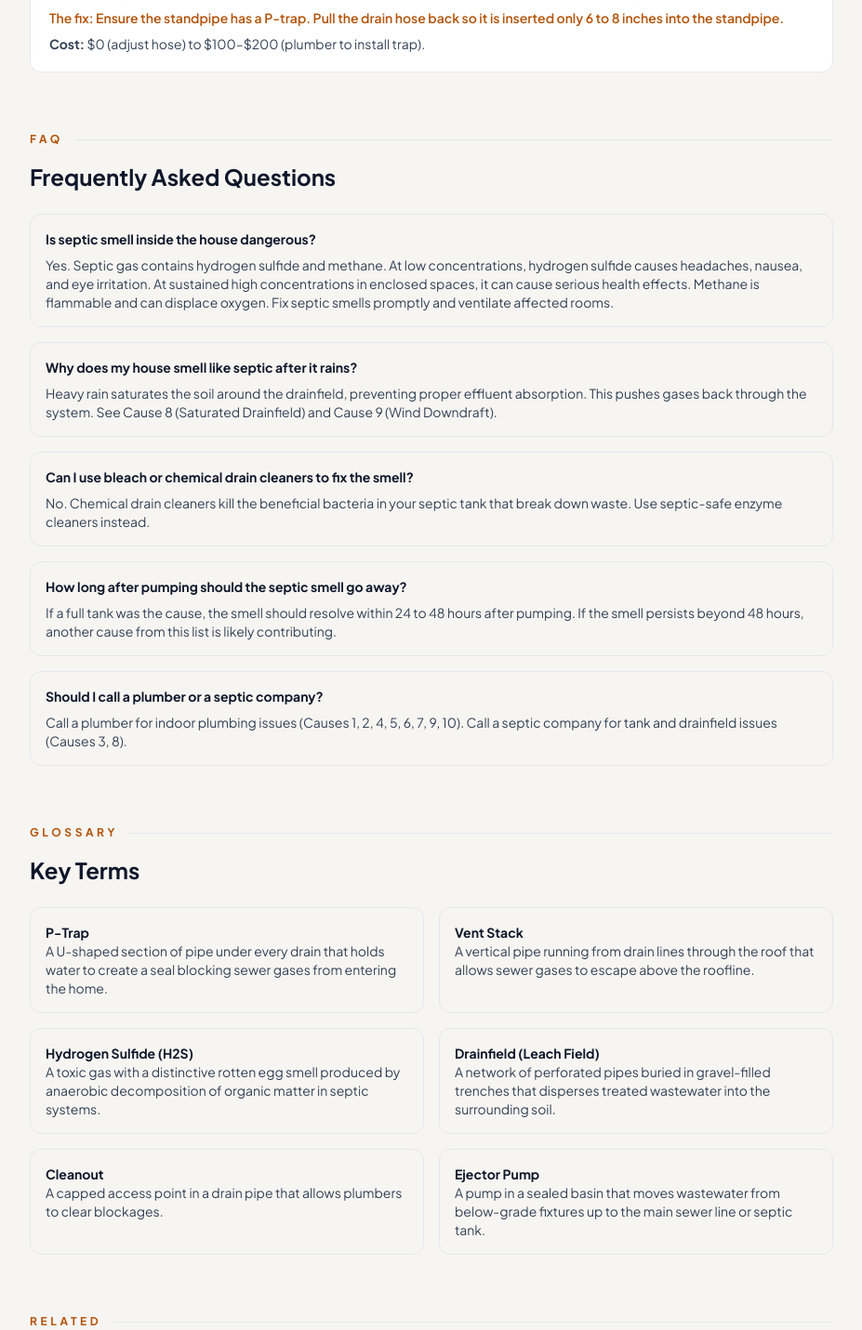
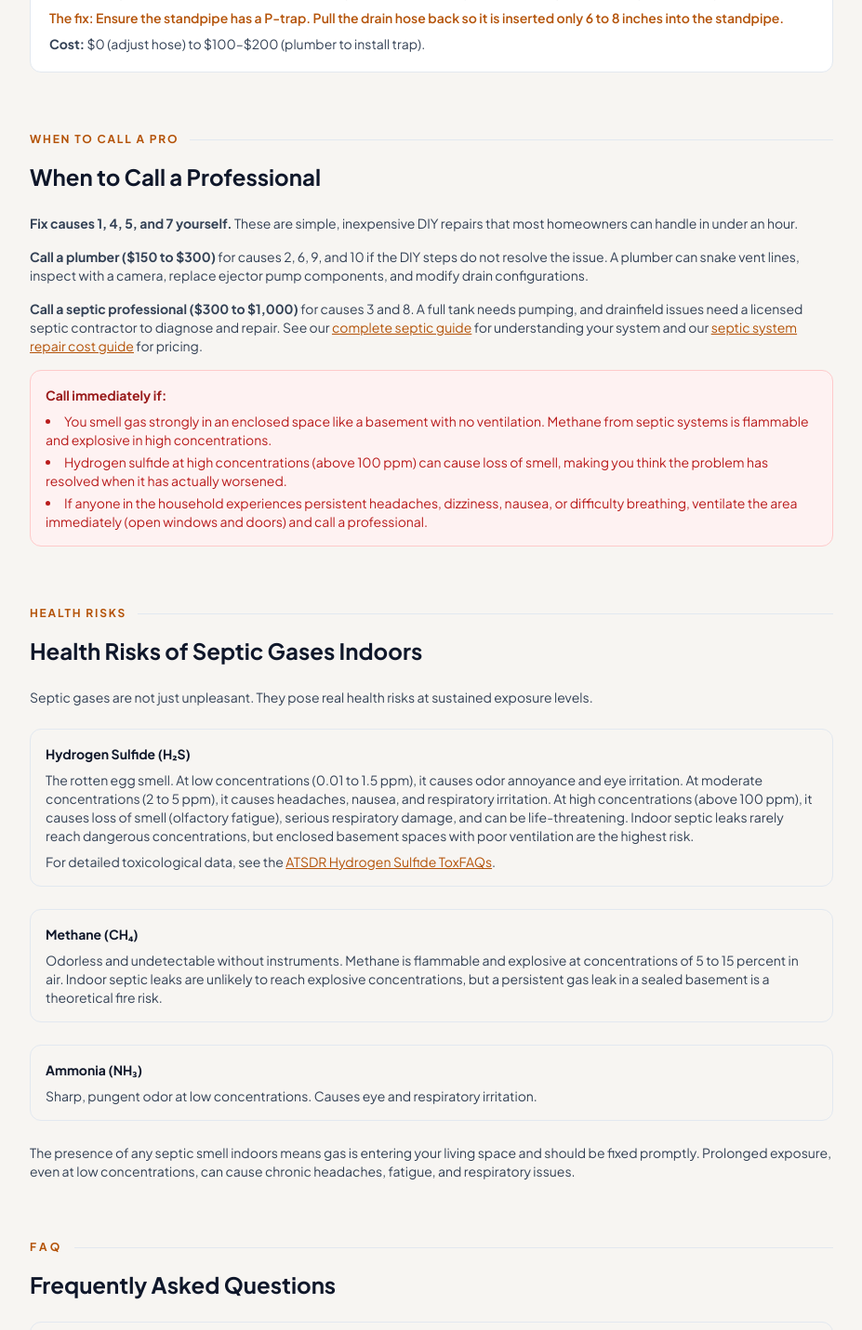
Before and after one commit to thebasementguide2026/theseptic.guide-, a Next.js app: page /problems/septic-smell-inside-house in a window 1280 px wide. Shown: the part 4006-5437 px from the top of the page at 93% size, without its empty margins (176-1103 px from the left). Built offline with nearby package versions, Linux system fonts and the light colour scheme.

Commit message:
Add When to Call a Professional and Health Risks sections

```diff
--- a/app/problems/septic-smell-inside-house/page.tsx
+++ b/app/problems/septic-smell-inside-house/page.tsx
@@ -292,6 +292,54 @@ export default function SepticSmellInsideHouse() {
           </div>
         </div>
 
+                    {/* When to Call a Professional */}
+            <div className='mb-16'>
+              <div className='flex items-center space-x-3 mb-4'>
+                <span className='text-amber-700 font-bold tracking-[0.15em] text-xs uppercase'>When to Call a Pro</span>
+                <div className='flex-1 h-px bg-slate-200'></div>
+              </div>
+              <h2 className='text-2xl font-bold text-slate-900 mb-6'>When to Call a Professional</h2>
+              <div className='space-y-4'>
+                <p className='text-slate-700 text-sm'><strong>Fix causes 1, 4, 5, and 7 yourself.</strong> These are simple, inexpensive DIY repairs that most homeowners can handle in under an hour.</p>
+                <p className='text-slate-700 text-sm'><strong>Call a plumber ($150 to $300)</strong> for causes 2, 6, 9, and 10 if the DIY steps do not resolve the issue. A plumber can snake vent lines, inspect with a camera, replace ejector pump components, and modify drain configurations.</p>
+                <p className='text-slate-700 text-sm'><strong>Call a septic professional ($300 to $1,000)</strong> for causes 3 and 8. A full tank needs pumping, and drainfield issues need a licensed septic contractor to diagnose and repair. See our <Link href='/articles/complete-septic-guide' className='text-amber-700 underline hover:text-amber-800'>complete septic guide</Link> for understanding your system and our <Link href='/cost-guides/septic-system-repair-cost' className='text-amber-700 underline hover:text-amber-800'>septic system repair cost guide</Link> for pricing.</p>
+                <div className='bg-red-50 border border-red-200 rounded-lg p-4 mt-4'>
+                  <p className='text-red-800 text-sm font-bold mb-2'>Call immediately if:</p>
+                  <ul className='list-disc list-inside space-y-1 text-red-700 text-sm'>
+                    <li>You smell gas strongly in an enclosed space like a basement with no ventilation. Methane from septic systems is flammable and explosive in high concentrations.</li>
+                    <li>Hydrogen sulfide at high concentrations (above 100 ppm) can cause loss of smell, making you think the problem has resolved when it has actually worsened.</li>
+                    <li>If anyone in the household experiences persistent headaches, dizziness, nausea, or difficulty breathing, ventilate the area immediately (open windows and doors) and call a professional.</li>
+                  </ul>
+                </div>
+              </div>
+            </div>
+
+                        {/* Health Risks Section */}
+            <div className='mb-16'>
+              <div className='flex items-center space-x-3 mb-4'>
+                <span className='text-amber-700 font-bold tracking-[0.15em] text-xs uppercase'>Health Risks</span>
+                <div className='flex-1 h-px bg-slate-200'></div>
+              </div>
+              <h2 className='text-2xl font-bold text-slate-900 mb-6'>Health Risks of Septic Gases Indoors</h2>
+              <p className='text-slate-700 text-sm mb-6'>Septic gases are not just unpleasant. They pose real health risks at sustained exposure levels.</p>
+              <div className='space-y-6'>
+                <div className='border border-slate-200 rounded-lg p-4'>
+                  <h3 className='font-bold text-slate-900 text-sm mb-2'>Hydrogen Sulfide (H&#8322;S)</h3>
+                  <p className='text-slate-700 text-sm'>The rotten egg smell. At low concentrations (0.01 to 1.5 ppm), it causes odor annoyance and eye irritation. At moderate concentrations (2 to 5 ppm), it causes headaches, nausea, and respiratory irritation. At high concentrations (above 100 ppm), it causes loss of smell (olfactory fatigue), serious respiratory damage, and can be life-threatening. Indoor septic leaks rarely reach dangerous concentrations, but enclosed basement spaces with poor ventilation are the highest risk.</p>
+                  <p className='text-slate-700 text-sm mt-2'>For detailed toxicological data, see the <a href='https://wwwn.cdc.gov/TSP/ToxFAQs/ToxFAQsDetails.aspx?faqid=388&toxid=67' target='_blank' rel='noopener noreferrer' className='text-amber-700 underline hover:text-amber-800'>ATSDR Hydrogen Sulfide ToxFAQs</a>.</p>
+                </div>
+                <div className='border border-slate-200 rounded-lg p-4'>
+                  <h3 className='font-bold text-slate-900 text-sm mb-2'>Methane (CH&#8324;)</h3>
+                  <p className='text-slate-700 text-sm'>Odorless and undetectable without instruments. Methane is flammable and explosive at concentrations of 5 to 15 percent in air. Indoor septic leaks are unlikely to reach explosive concentrations, but a persistent gas leak in a sealed basement is a theoretical fire risk.</p>
+                </div>
+                <div className='border border-slate-200 rounded-lg p-4'>
+                  <h3 className='font-bold text-slate-900 text-sm mb-2'>Ammonia (NH&#8323;)</h3>
+                  <p className='text-slate-700 text-sm'>Sharp, pungent odor at low concentrations. Causes eye and respiratory irritation.</p>
+                </div>
+              </div>
+              <p className='text-slate-700 text-sm mt-6'>The presence of any septic smell indoors means gas is entering your living space and should be fixed promptly. Prolonged exposure, even at low concentrations, can cause chronic headaches, fatigue, and respiratory issues.</p>
+            </div>
+
         {/* FAQ Section */}
         <div className='mb-16'>
           <div className='flex items-center space-x-3 mb-4'>
```
